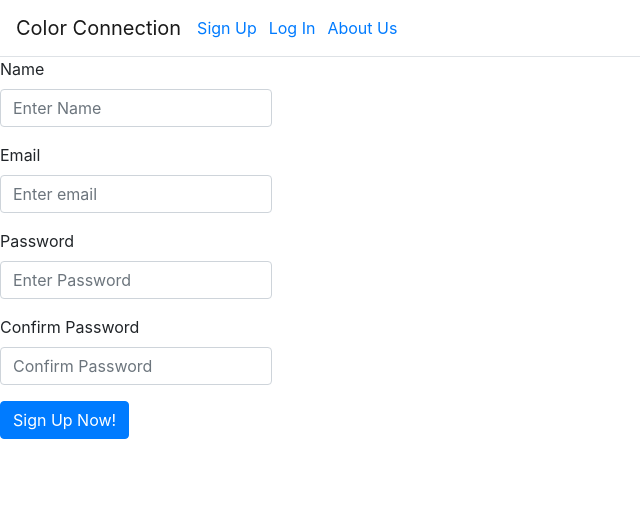
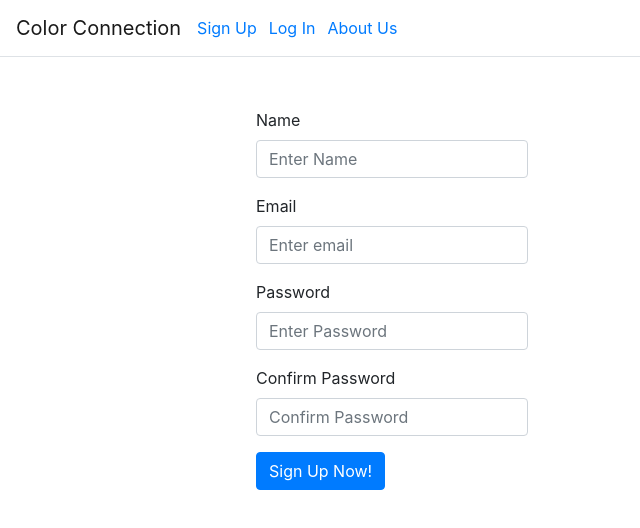
Before and after one commit to kelleymichelle/color-connection, a React (Create React App) app: page /signup in a window 1280 px wide. Shown: the top 528 px of the page, without its empty margins (0-640 px from the left). Built offline with nearby package versions, Linux system fonts and the light colour scheme.

Commit message:
figured out redirecting from sign up form to color quiz

```diff
--- a/src/App.js
+++ b/src/App.js
@@ -6,6 +6,7 @@ import Navbar from 'react-bootstrap/Navbar'
 import Nav from 'react-bootstrap/Nav'
 
 import SignUp from './components/SignUp'
+import ColorQuiz from './components/ColorQuiz'
 // import NavBar from './components/NavBar'
 
 function App() {
@@ -22,6 +23,7 @@ function App() {
 
     {/* <Route exact path="/" component={App} /> */}
     <Route exact path="/signup" component={SignUp} />
+    <Route exact path="/colorquiz" component={ColorQuiz} />
   </Router>
 
   );
--- a/src/components/ColorQuiz.js
+++ b/src/components/ColorQuiz.js
@@ -0,0 +1,24 @@
+import React from 'react'
+// import Form from 'react-bootstrap/Form'
+
+export default class ColorQuiz extends React.Component {
+
+  render() {
+    return (
+      <div>
+        <p>Color Quiz</p>
+        {/* <Form>
+          <Form.Group>
+            <Form.Label>question 1</Form.Label>
+            <Form.Check
+              required
+              name="question1"
+              label="question1"
+            />
+          </Form.Group>
+        </Form> */}
+      </div>
+    )
+  }
+
+}
--- a/src/components/SignUp.js
+++ b/src/components/SignUp.js
@@ -1,13 +1,19 @@
 import React from 'react'
 import Form from 'react-bootstrap/Form'
 import Button from 'react-bootstrap/Button'
+
+import {Redirect} from 'react-router-dom';
+
+// import ColorQuiz from './ColorQuiz'
 
 export default class SignUp extends React.Component {
   state = {
     name: '',
     email: '',
     password: '',
-    passwordConfirmation: ''
+    passwordConfirmation: '',
+    redirect: null
+
   }
 
   handleOnChange = e => {
@@ -19,13 +25,21 @@ export default class SignUp extends React.Component {
   handleSubmit = e => {
     e.preventDefault();
     console.log(e)
+    this.setState({
+      redirect: "/colorquiz"
+    })
+    // return < Redirect to="/ColorQuiz" />
   }
 
   render() {
-    return (
+
+      if (this.state.redirect) {
+        return <Redirect to={this.state.redirect} />
+      }
+      return(
       <div>
 
-        <Form style={{width: "17em"}} onSubmit={this.handleSubmit}>
+        <Form style={{width: "17em"}} onSubmit={this.handleSubmit} id="form">
           <Form.Group controlId="signup-form-name">
             <Form.Label>Name</Form.Label>
             <Form.Control type="text" name="name" value={this.state.name} onChange={this.handleOnChange} placeholder="Enter Name" />
--- a/src/index.css
+++ b/src/index.css
@@ -15,3 +15,8 @@ code {
 #nav-link {
   margin-right: 0.75em;
 }
+
+#form {
+  margin-left: 20%;
+  margin-top: 4%;
+}
```
Also changed, not shown: src/reducers/userReducer.js (+8 -0 lines).
